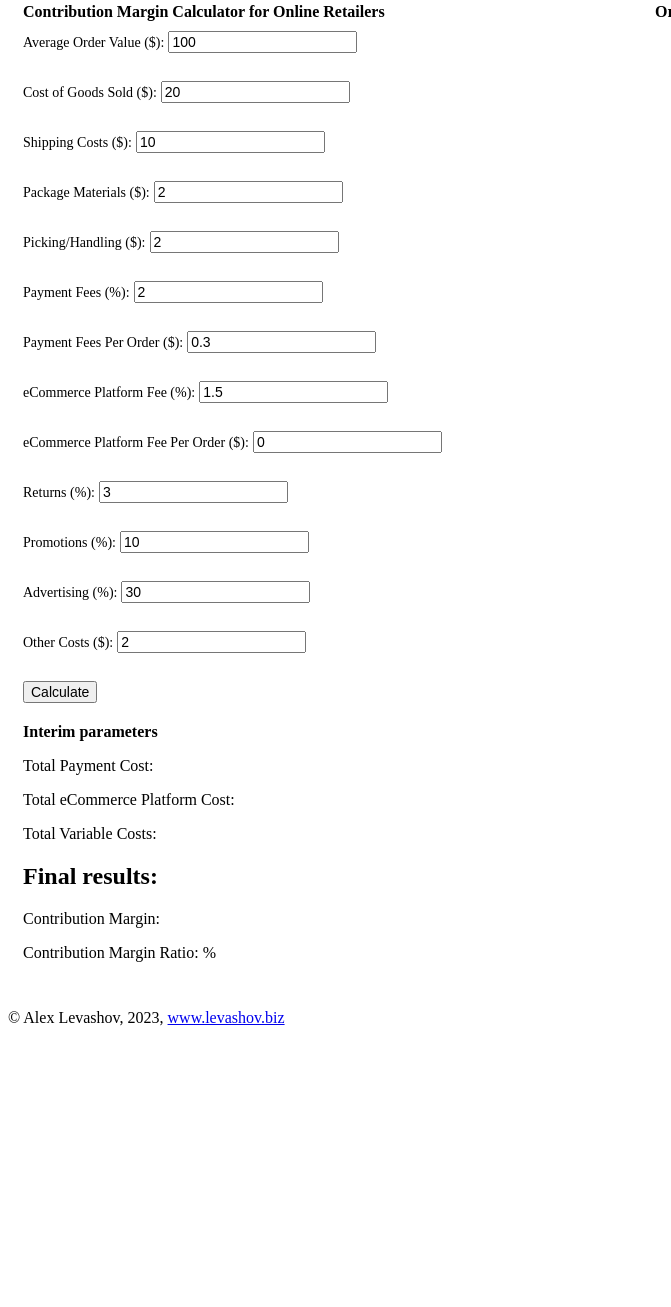
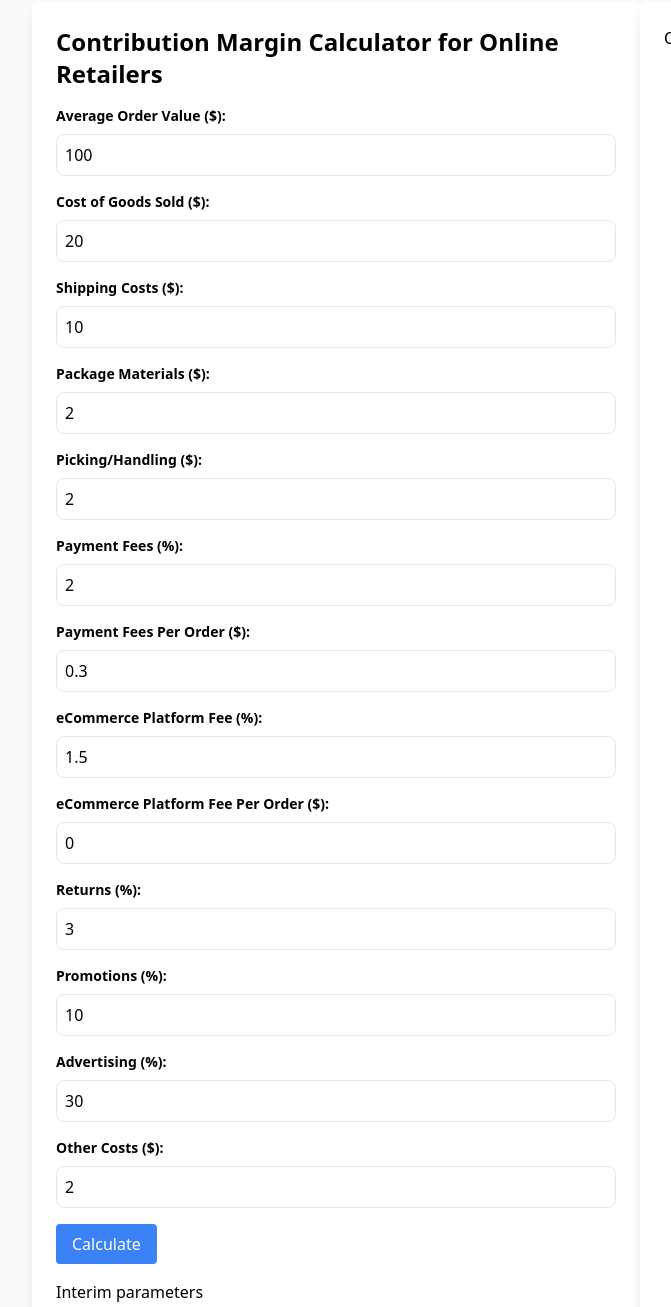
Before and after one commit to alevashov/contributionmargincalculator, a plain HTML site: page index.html in a window 1280 px wide. Shown: the part 30-1337 px from the top of the page, without its empty margins (0-671 px from the left). Before the commit the page ends 1073 px from the top, so only its background shows below. Drawn offline with nearby package versions, Linux system fonts and the light colour scheme.

Commit message:
change styles to tailwind

```diff
--- a/index.html
+++ b/index.html
@@ -1,5 +1,6 @@
 <!DOCTYPE html>
 <html>
+
 <head>
     <!-- Google tag (gtag.js) -->
     <script async src="https://www.googletagmanager.com/gtag/js?id=G-72DE9EZ4TD"></script>
@@ -7,81 +8,118 @@
         window.dataLayer = window.dataLayer || [];
         function gtag(){dataLayer.push(arguments);}
         gtag('js', new Date());
-
         gtag('config', 'G-72DE9EZ4TD');
     </script>
     <script src="https://cdn.jsdelivr.net/npm/chart.js"></script>
+    <!-- Tailwind CSS CDN -->
+    <link href="https://cdn.jsdelivr.net/npm/tailwindcss@2.2.16/dist/tailwind.min.css" rel="stylesheet">
+    <title>Contribution Margin Calculator</title>
+</head>
 
-    <title>Contribution Margin Calculator</title>
-    <link rel="stylesheet" type="text/css" href="styles.css">
-</head>
-<body>
-<div id="calculator-container">
-<div id="parameters-container">
-<h1>Contribution Margin Calculator for Online Retailers</h1>
+<body class="bg-gray-50 font-sans">
+    <div id="calculator-container" class="flex flex-wrap p-8">
+        <div id="parameters-container" class="bg-white p-6 rounded-lg shadow-lg mb-8 flex-1">
+            <h1 class="text-2xl font-semibold mb-4">Contribution Margin Calculator for Online Retailers</h1>
+            <form id="calculator-form" class="space-y-4">
+                <!-- Form Fields -->
+                <div>
+                    <label for="average_order_value" class="block text-sm font-bold mb-2">Average Order Value ($):</label>
+                    <input type="number" id="average_order_value" name="average_order_value" value="100" class="w-full p-2 border rounded-lg">
+                </div>
 
-<form id="calculator-form">
-    <label for="average_order_value">Average Order Value ($):</label>
-    <input type="number" id="average_order_value" name="average_order_value" value="100"> <br><br>
+                <div>
+                    <label for="COGS" class="block text-sm font-bold mb-2">Cost of Goods Sold ($):</label>
+                    <input type="number" id="COGS" name="COGS" value="20" class="w-full p-2 border rounded-lg">
+                </div>
 
-    <label for="COGS">Cost of Goods Sold ($):</label>
-    <input type="number" id="COGS" name="COGS" value="20"><br><br>
+                <div>
+                    <label for="shipping_costs" class="block text-sm font-bold mb-2">Shipping Costs ($):</label>
+                    <input type="number" id="shipping_costs" name="shipping_costs" value="10" class="w-full p-2 border rounded-lg">
+                </div>
 
-    <label for="shipping_costs">Shipping Costs ($):</label>
-    <input type="number" id="shipping_costs" name="shipping_costs" value="10"><br><br>
+                <div>
+                    <label for="package_materials" class="block text-sm font-bold mb-2">Package Materials ($):</label>
+                    <input type="number" id="package_materials" name="package_materials" value="2" class="w-full p-2 border rounded-lg">
+                </div>
 
-    <label for="package_materials">Package Materials ($):</label>
-    <input type="number" id="package_materials" name="package_materials" value="2"><br><br>
+                <div>
+                    <label for="picking_handling" class="block text-sm font-bold mb-2">Picking/Handling ($):</label>
+                    <input type="number" id="picking_handling" name="picking_handling" value="2" class="w-full p-2 border rounded-lg">
+                </div>
 
-    <label for="picking_handling">Picking/Handling ($):</label>
-    <input type="number" id="picking_handling" name="picking_handling" value="2"><br><br>
+                <div>
+                    <label for="payment_fees_percent" class="block text-sm font-bold mb-2">Payment Fees (%):</label>
+                    <input type="number" id="payment_fees_percent" name="payment_fees_percent" value="2" class="w-full p-2 border rounded-lg">
+                </div>
 
-    <label for="payment_fees_percent">Payment Fees (%):</label>
-    <input type="number" id="payment_fees_percent" name="payment_fees_percent" value="2"><br><br>
+                <div>
+                    <label for="payment_fees_per_order" class="block text-sm font-bold mb-2">Payment Fees Per Order ($):</label>
+                    <input type="number" id="payment_fees_per_order" name="payment_fees_per_order" value="0.3" class="w-full p-2 border rounded-lg">
+                </div>
 
-    <label for="payment_fees_per_order">Payment Fees Per Order ($):</label>
-    <input type="number" id="payment_fees_per_order" name="payment_fees_per_order" value="0.3"><br><br>
+                <div>
+                    <label for="ecommerce_platform_fee_percent" class="block text-sm font-bold mb-2">eCommerce Platform Fee (%):</label>
+                    <input type="number" id="ecommerce_platform_fee_percent" name="ecommerce_platform_fee_percent" value="1.5" class="w-full p-2 border rounded-lg">
+                </div>
 
-    <label for="ecommerce_platform_fee_percent">eCommerce Platform Fee (%):</label>
-    <input type="number" id="ecommerce_platform_fee_percent" name="ecommerce_platform_fee_percent" value="1.5"><br><br>
+                <div>
+                    <label for="ecommerce_platform_fee_per_order" class="block text-sm font-bold mb-2">eCommerce Platform Fee Per Order ($):</label>
+                    <input type="number" id="ecommerce_platform_fee_per_order" name="ecommerce_platform_fee_per_order" value="0" class="w-full p-2 border rounded-lg">
+                </div>
 
-    <label for="ecommerce_platform_fee_per_order">eCommerce Platform Fee Per Order ($):</label>
-    <input type="number" id="ecommerce_platform_fee_per_order" name="ecommerce_platform_fee_per_order" value="0"><br><br>
+                <div>
+                    <label for="returns_percent" class="block text-sm font-bold mb-2">Returns (%):</label>
+                    <input type="number" id="returns_percent" name="returns_percent" value="3" class="w-full p-2 border rounded-lg">
+                </div>
 
-    <label for="returns_percent">Returns (%):</label>
-    <input type="number" id="returns_percent" name="returns_percent" value="3"><br><br>
+                <div>
+                    <label for="promotions_percent" class="block text-sm font-bold mb-2">Promotions (%):</label>
+                    <input type="number" id="promotions_percent" name="promotions_percent" value="10" class="w-full p-2 border rounded-lg">
+                </div>
 
-    <label for="promotions_percent">Promotions (%):</label>
-    <input type="number" id="promotions_percent" name="promotions_percent" value="10"><br><br>
+                <div>
+                    <label for="advertising_percent" class="block text-sm font-bold mb-2">Advertising (%):</label>
+                    <input type="number" id="advertising_percent" name="advertising_percent" value="30" class="w-full p-2 border rounded-lg">
+                </div>
 
-    <label for="advertising_percent">Advertising (%):</label>
-    <input type="number" id="advertising_percent" name="advertising_percent" value="30"><br><br>
+                <div>
+                    <label for="other_costs" class="block text-sm font-bold mb-2">Other Costs ($):</label>
+                    <input type="number" id="other_costs" name="other_costs" value="2" class="w-full p-2 border rounded-lg">
+                </div>
 
-    <label for="other_costs">Other Costs ($):</label>
-    <input type="number" id="other_costs" name="other_costs" value="2"><br><br>
+                <input type="button" value="Calculate" onclick="calculateCM()" class="bg-blue-500 text-white px-4 py-2 rounded hover:bg-blue-400 cursor-pointer mt-4">
 
-    <input type="button" value="Calculate" onclick="calculateCM()">
-
-	<h3>Interim parameters</h3>
+                <h3 class="mt-6">Interim parameters</h3>
                 <p>Total Payment Cost: <span id="total_payment_cost"></span></p>
                 <p>Total eCommerce Platform Cost: <span id="total_ecommerce_platform_cost"></span></p>
                 <p>Total Variable Costs: <span id="total_variable_costs"></span></p>
             </form>
 
-<h2>Final results:</h2>
+            <h2 class="mt-6">Final results:</h2>
             <p>Contribution Margin: <span id="contribution_margin"></span></p>
             <p>Contribution Margin Ratio: <span id="contribution_margin_ratio"></span>%</p>
         </div>
-<div id="chart-container">
+         <div id="chart-container" class="bg-white p-6 rounded-lg shadow-lg flex-1">
             <h3>Order structure chart</h3>
             <canvas id="contributionMarginChart" width="400" height="200"></canvas>
         </div>
     </div>
 
     <script src="script.js"></script>
-<footer>
-    <p>&copy; Alex Levashov, 2023, <a href="http://www.levashov.biz" target="_blank">www.levashov.biz</a></p>
+    <footer class="mt-8 text-center">
+        <p>&copy; Alex Levashov, 2023, <a href="http://www.levashov.biz" target="_blank" class="text-blue-500 hover:text-blue-400">www.levashov.biz</a></p>
     </footer>
 
 </body>
 </html>
+<style>
+  @media (max-width: 768px) {
+    #calculator-container {
+      flex-direction: column;
+    }
+    #parameters-container,
+    #chart-container {
+      flex: 1 0 100%;  /* Take full width in mobile view */
+    }
+  }
+</style>
--- a/styles.css
+++ /dev/null
@@ -1,38 +0,0 @@
-<style>
-  body {
-    font-family: Arial, sans-serif;
-    margin: 0;
-    padding: 0;
-  }
-  #calculator-container {
-    display: flex;
-    flex-wrap: wrap;
-  }
-  #parameters-container,
-  #chart-container {
-    flex: 1;
-    padding: 15px;
-  }
-  label,
-  input {
-    margin-bottom: 10px;
-    font-size: 14px;
-  }
-  h1, h3 {
-    font-size: 16px;
-    margin-top: 10px;
-    margin-bottom: 10px;
-  }
-  button {
-    font-size: 14px;
-  }
-  @media (max-width: 768px) {
-    #calculator-container {
-      flex-direction: column;
-    }
-    #parameters-container,
-    #chart-container {
-      flex: 1 0 100%;  /* Take full width in mobile view */
-    }
-  }
-</style>
```
Lines whose indentation alone changed are shown as unchanged.
